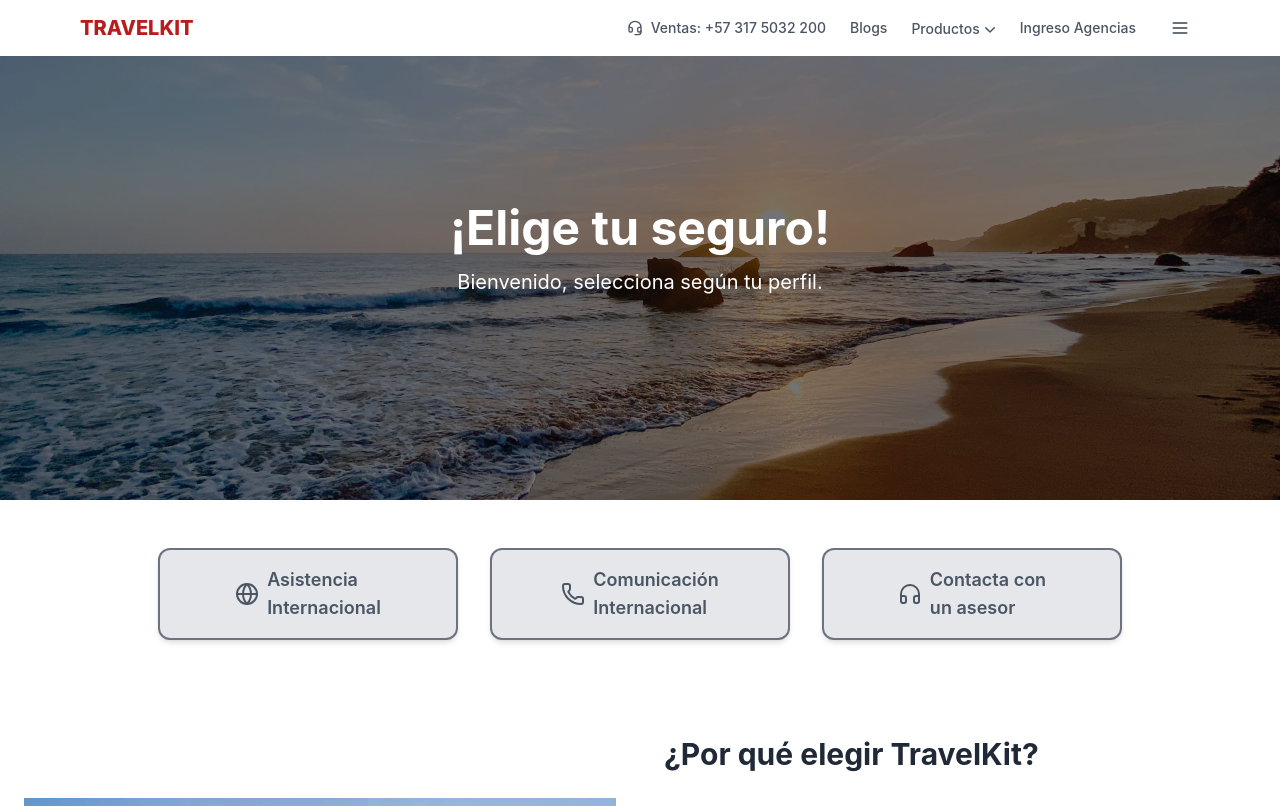
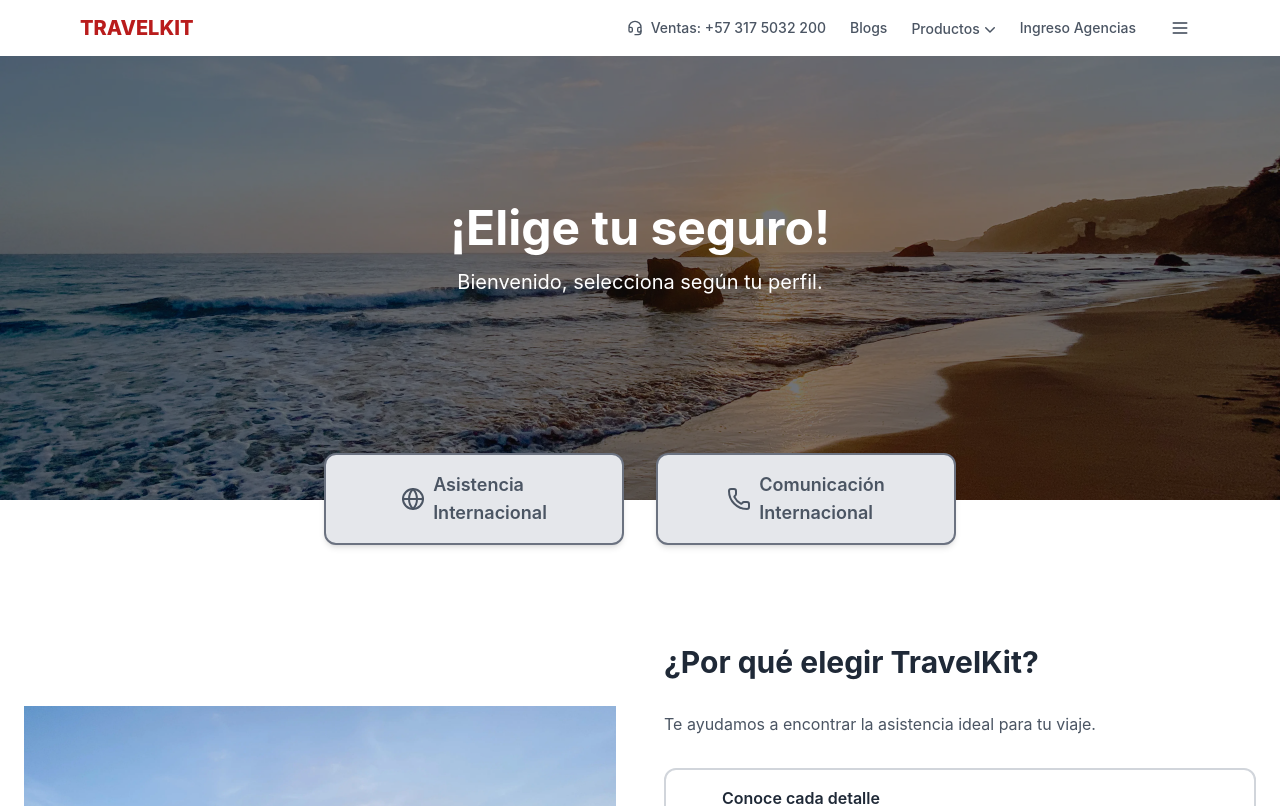
Before and after one commit to esarmiem/b2c-landing, a React (Vite) app: page / in a window 1280 px wide. Shown: the top 806 px of the page. Built offline with nearby package versions, Linux system fonts and the light colour scheme; no server answers.

Commit message:
Fix missing semicolon in ServiceCards component

```diff
--- a/src/TravelCore/Components/Epic/productsPage/ServiceCards.tsx
+++ b/src/TravelCore/Components/Epic/productsPage/ServiceCards.tsx
@@ -1,4 +1,4 @@
-import { Phone, Globe, HeadphonesIcon } from 'lucide-react';
+import { Phone, Globe } from 'lucide-react';
 import { Link } from '../../Raw/Link';
 
 interface ServiceCard {
@@ -24,13 +24,14 @@ export const ServiceCards: React.FC<ServiceCardsProps> = () => {
       title2: 'Internacional',
       href: '/comunicacion-internacional',
     },
-    {
-      icon: HeadphonesIcon,
-      title: 'Contacta con',
-      title2: 'un asesor',
-      href: '/contacto-asesor',
-    },
   ];
+
+  // {
+  //   icon: HeadphonesIcon,
+  //   title: 'Contacta con',
+  //   title2: 'un asesor',
+  //   href: '/contacto-asesor',
+  // },
 
   return (
     <section className="py-12">
@@ -44,7 +45,7 @@ export const ServiceCards: React.FC<ServiceCardsProps> = () => {
                 index === 2 ? 'col-span-2 w-1/2 mx-auto lg:w-[300px] lg:mx-0' : ''
               }`}
             >
-              <div className="bg-gray-200 rounded-xl w-full md:w-[300px] shadow-md p-4 flex flex-row justify-center items-center gap-2 border-2 border-gray-500 hover:bg-gray-50 hover:translate-y-[-0.485rem] transition-all duration-800 ease-in-out">
+              <div className="z-10 relative bg-gray-200 rounded-xl w-full mt-[-95px] md:w-[300px] shadow-md p-4 flex flex-row justify-center items-center gap-2 border-2 border-gray-500 hover:bg-gray-50 hover:translate-y-[-0.485rem] transition-all duration-800 ease-in-out">
                 <service.icon className="h-6 w-6 text-gray-600" />
                 <div>
                   <h4 className="font-semibold text-sm md:text-base lg:text-lg xl:text-lg">{service.title}</h4>
```
